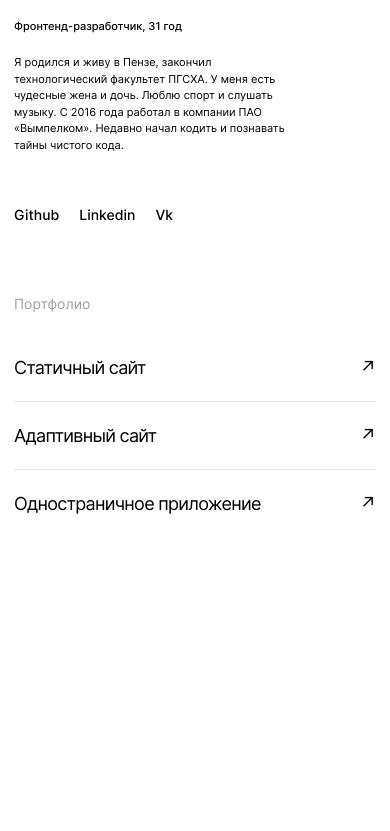
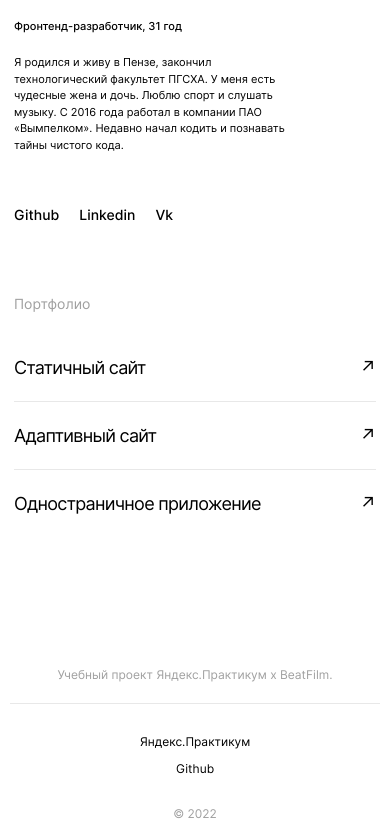
Before and after one commit to alexzkv/movies-explorer-frontend, a React (Create React App) app: page / in a window 390 px wide. Shown: the part 2538-3369 px from the top of the page. Before the commit the page ends 3126 px from the top, so only its background shows below. Built offline with nearby package versions, Linux system fonts and the light colour scheme.

Commit message:
feat: add footer component

```diff
--- a/src/components/App/App.js
+++ b/src/components/App/App.js
@@ -1,11 +1,13 @@
 import Header from '../Header/Header';
 import Main from '../Main/Main';
+import Footer from '../Footer/Footer';
 
 export default function App() {
   return (
     <>
       <Header />
       <Main />
+      <Footer />
     </>
   )
 }
--- a/src/components/Footer/Footer.css
+++ b/src/components/Footer/Footer.css
@@ -0,0 +1,73 @@
+.footer {
+  padding: 70px 70px 20px;
+  font-weight: 400;
+  font-size: 13px;
+  line-height: 1.23;
+}
+
+.footer__title {
+  padding-bottom: 19px;
+  border-bottom: 1px solid #E8E8E8;
+  text-align: center;
+  color: #A0A0A0;
+}
+
+.footer__box {
+  display: flex;
+  justify-content: space-between;
+  margin-top: 20px;
+}
+
+.footer__list {
+  display: flex;
+  flex-direction: row;
+  list-style-type: none;
+  gap: 20px;
+}
+
+.footer__link {
+  text-decoration: none;
+  text-align: right;
+  color: #000;
+}
+
+.footer__link:hover {
+  opacity: .7;
+}
+
+@media screen and (max-width: 1023px) {
+  .footer {
+    padding: 69px 30px 20px;
+  }
+}
+
+@media screen and (max-width: 767px) {
+  .footer {
+    padding: 79px 10px 10px;
+    font-size: 12px;
+    line-height: 1.25;
+  }
+
+  .footer__title {
+    padding-bottom: 21px;
+    font-size: 12px;
+    line-height: 1.25;
+  }
+
+  .footer__box {
+    flex-direction: column-reverse;
+    text-align: center;
+    margin-top: 30px;
+  }
+
+  .footer__list {
+    flex-direction: column;
+    gap: 12px;
+    align-items: center;
+  }
+
+  .footer__date {
+    margin-top: 30px;
+    color: #A0A0A0;
+  }
+}
--- a/src/components/Footer/Footer.js
+++ b/src/components/Footer/Footer.js
@@ -0,0 +1,30 @@
+import './Footer.css';
+
+export default function Footer() {
+  return (
+    <footer className='footer'>
+      <p className='footer__title'>Учебный проект Яндекс.Практикум х BeatFilm.</p>
+      <div className='footer__box'>
+        <p className='footer__date'>&#169; {new Date().getFullYear()}</p>
+        <ul className='footer__list'>
+          <li>
+            <a
+              href='https://practicum.yandex.ru'
+              target='_blank'
+              rel='noreferrer'
+              className='footer__link'
+            >Яндекс.Практикум</a>
+          </li>
+          <li>
+            <a
+              href='https://github.com'
+              target='_blank'
+              rel='noreferrer'
+              className='footer__link'
+            >Github</a>
+          </li>
+        </ul>
+      </div>
+    </footer>
+  );
+}
```
